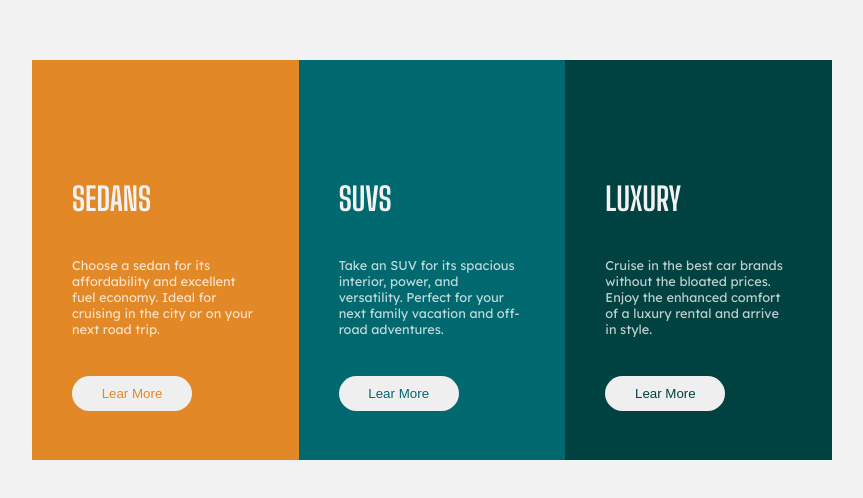
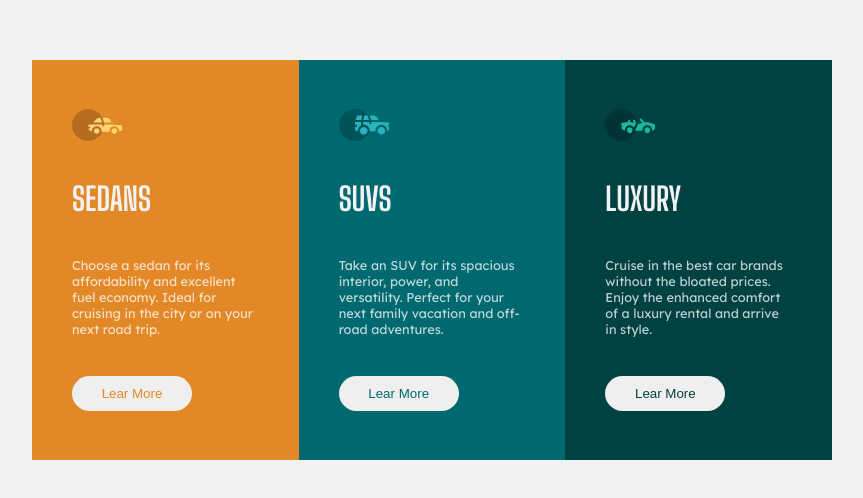
Before and after one commit to Rafael15gv/3-column-preview-card-component-main, a plain HTML site: page index.html in a window 1280 px wide. Shown: the part 140-638 px from the top of the page, without its empty margins (208-1071 px from the left). Drawn offline with Linux system fonts and the light colour scheme; the site is published under a folder, as on GitHub Pages, so addresses that start at the root find nothing.

Commit message:
fic css imagenes

```diff
--- a/style.css
+++ b/style.css
@@ -10,21 +10,6 @@
   --Transparent-white-color: hsla(0, 0%, 100%, 0.75);
   --Very-light-gray-color: hsl(0, 0%, 95%);
 }
-
-/* .lexend-deca-<uniquifier> {
-  font-family: "Lexend Deca", serif;
-  font-optical-sizing: auto;
-  font-weight: <weight>;
-  font-style: normal;
-  }
-
-
-  .big-shoulders-display-<uniquifier> {
-    font-family: "Big Shoulders Display", serif;
-    font-optical-sizing: auto;
-    font-weight: <weight>;
-  font-style: normal;
-} */
 
 * {
   margin: 0px;
@@ -92,13 +77,13 @@ p {
 }
 
 .container .cards:nth-child(1) .img {
-  background-image: url(/images/icon-sedans.svg);
+  background-image: url(images/icon-sedans.svg);
 }
 .container .cards:nth-child(2) .img {
-  background-image: url(/images/icon-suvs.svg);
+  background-image: url(images/icon-suvs.svg);
 }
 .container .cards:nth-child(3) .img {
-  background-image: url(/images/icon-luxury.svg);
+  background-image: url(images/icon-luxury.svg);
 }
 
 .img {
```
